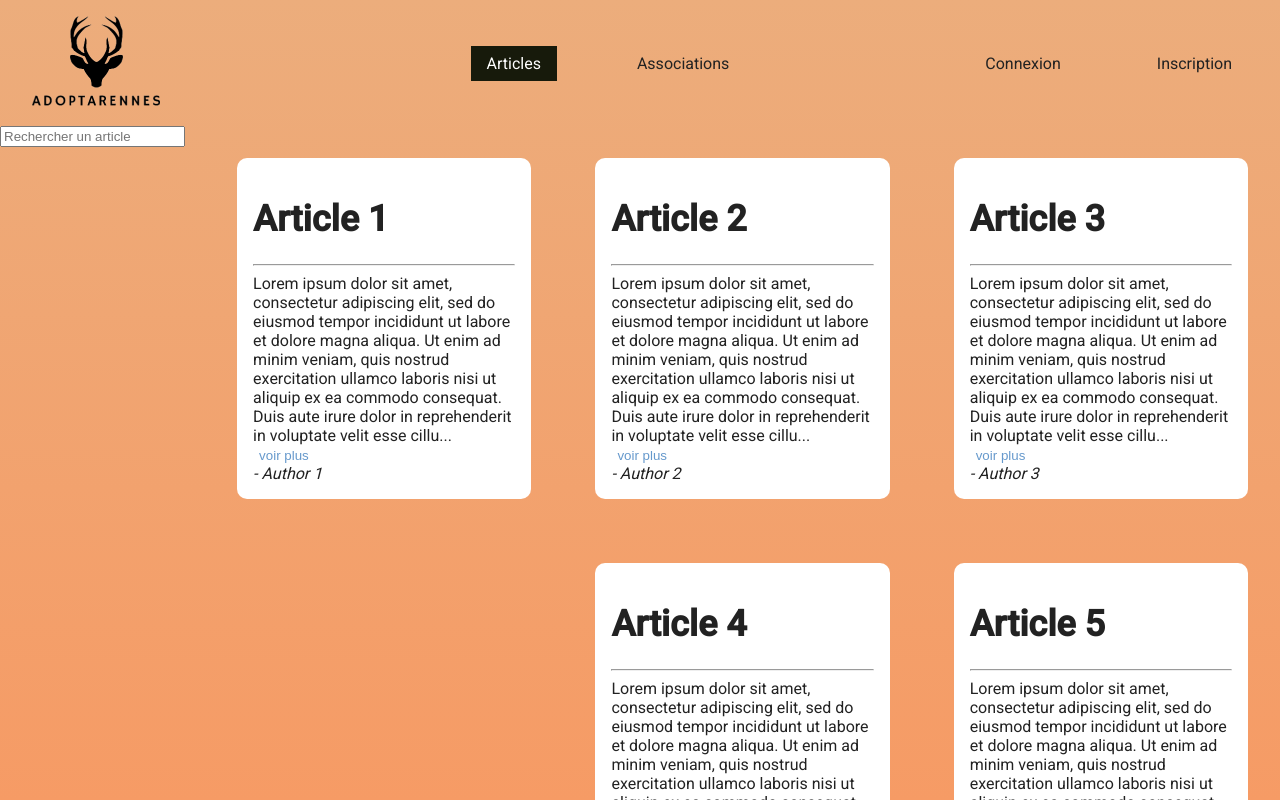
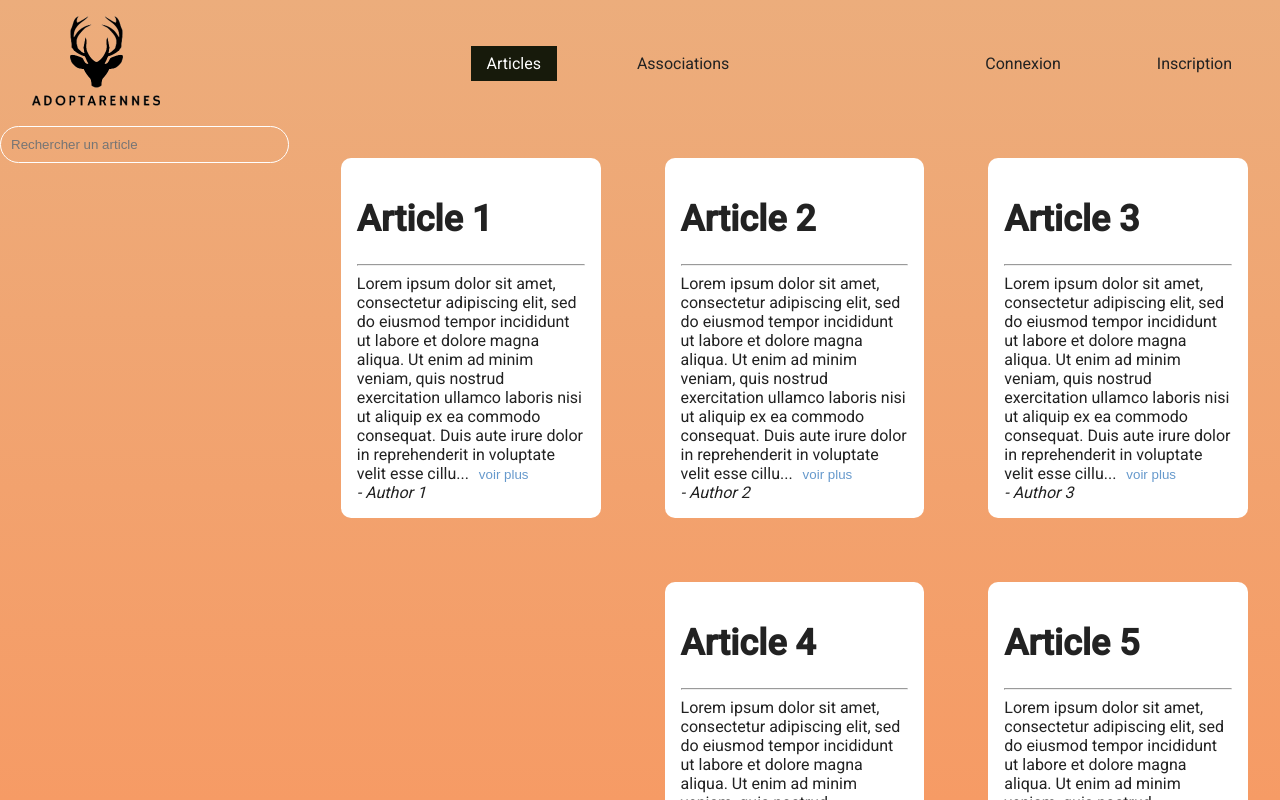
Before and after one commit to ElNinoLombard/48_h_2, an Angular app in the folder adopte_a_rennes/: page /dashboard/articles in a window 1280 px wide. Shown: the top 800 px of the page. Built offline with nearby package versions, Linux system fonts and the light colour scheme.

Commit message:
[ARTICLES] | Working Searchbar

```diff
--- a/adopte_a_rennes/src/app/core/features/articles/articles.component.html
+++ b/adopte_a_rennes/src/app/core/features/articles/articles.component.html
@@ -1,6 +1,11 @@
 <div class="article-wrapper">
   <div class="search-bar">
-    <input type="text" placeholder="Rechercher un article" />
+    <input
+      type="text"
+      placeholder="Rechercher un article"
+      [(ngModel)]="searchTerm"
+      (input)="filterArticles()"
+    />
   </div>
   <div class="articles">
     <div class="article" *ngFor="let article of articles">
--- a/adopte_a_rennes/src/app/core/features/articles/articles.component.scss
+++ b/adopte_a_rennes/src/app/core/features/articles/articles.component.scss
@@ -46,3 +46,13 @@ button {
     text-decoration: underline;
   }
 }
+
+input {
+  width: 20em;
+  padding: 10px;
+  margin-bottom: 20px;
+  background-color: #ffffff00;
+  color: white;
+  border: white 1px solid;
+  border-radius: 40px;
+}
--- a/adopte_a_rennes/src/app/core/features/articles/articles.component.ts
+++ b/adopte_a_rennes/src/app/core/features/articles/articles.component.ts
@@ -15,6 +15,7 @@ export interface Article {
 })
 export class ArticlesComponent implements OnInit {
   searchTerm: string = '';
+  originalArticles: Article[] = [];
 
   articles: Article[] = [
     {
@@ -51,16 +52,25 @@ export class ArticlesComponent implements OnInit {
 
   constructor(private dialog: MatDialog) {}
 
-  ngOnInit(): void {}
+  ngOnInit(): void {
+    this.originalArticles = this.articles;
+  }
 
   filterArticles(): void {
-    const filteredArticles = this.articles.filter((article) => {
-      const titleSubstring = article.title.substring(0, 3).toLowerCase();
-      const searchTermSubstring = this.searchTerm.substring(0, 3).toLowerCase();
-      return titleSubstring.includes(searchTermSubstring);
-    });
+    if (this.searchTerm.trim() === '') {
+      // If the search term is empty, display all articles
+      this.articles = this.originalArticles;
+    } else {
+      // Perform filtering based on the search term
+      const filteredArticles = this.originalArticles.filter((article) => {
+        const lowerCaseTitle = article.title.toLowerCase();
+        const lowerCaseSearchTerm = this.searchTerm.toLowerCase();
+        return lowerCaseTitle.includes(lowerCaseSearchTerm);
+      });
 
-    // Use the filtered articles as needed
+      // Assign the filtered articles to the main articles array
+      this.articles = filteredArticles;
+    }
   }
 
   showFullContent(article: Article): void {
```
